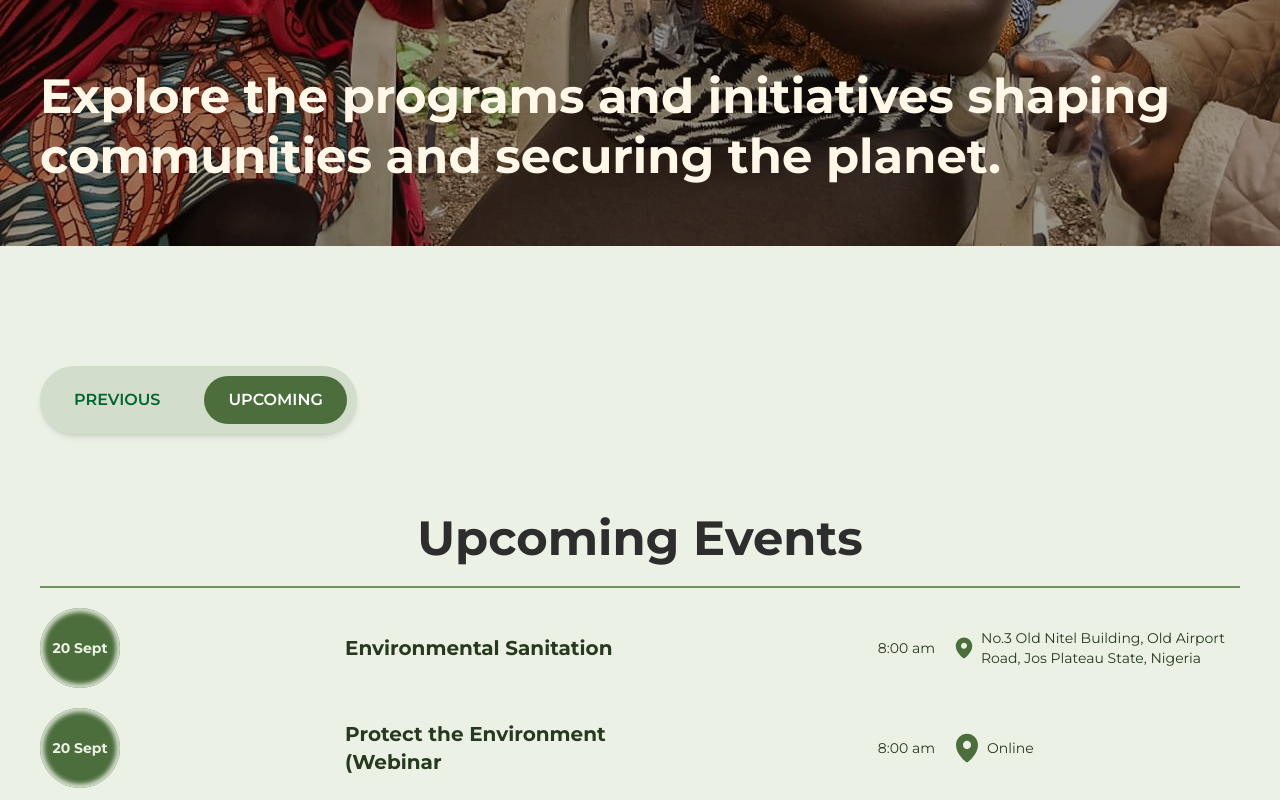
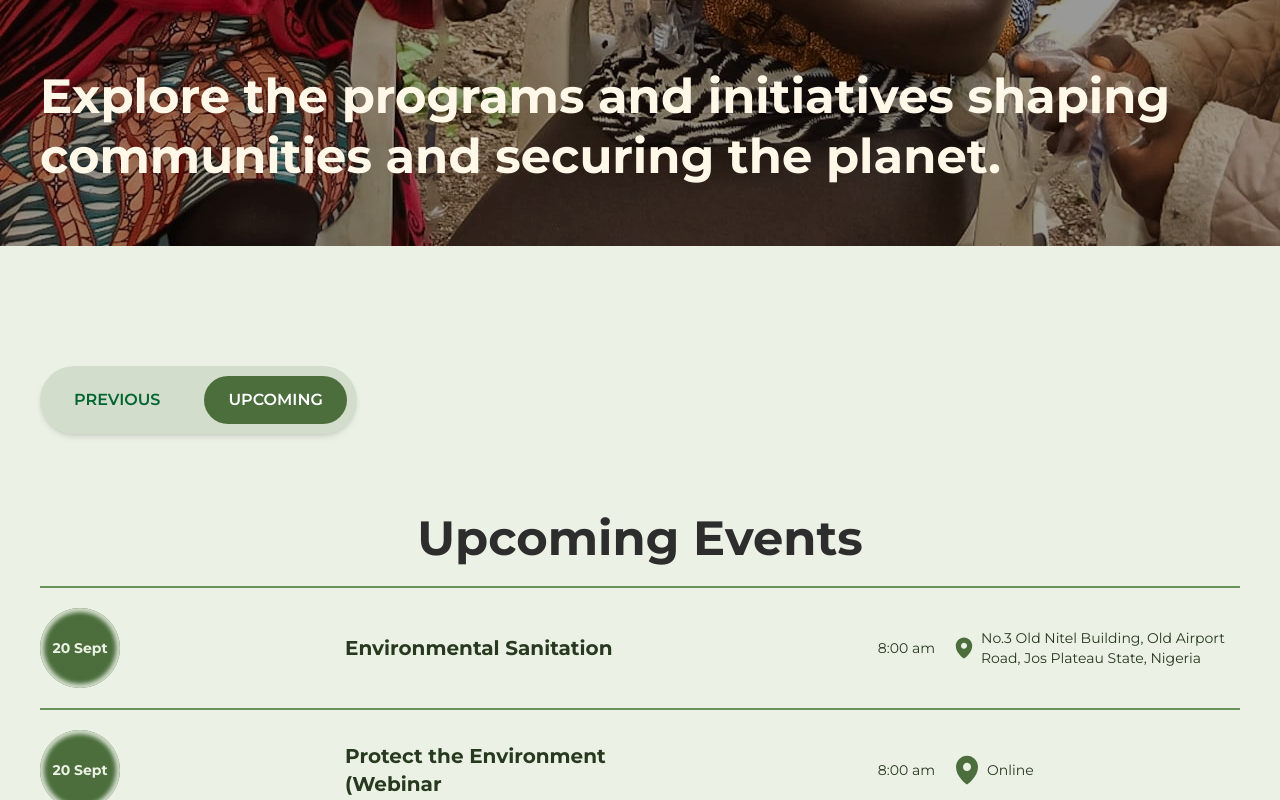
Before and after one commit to Akintayo74/CFEW-website-dian, a React (Vite) app: page /programs in a window 1280 px wide. Both pictures are taken after a click on the button "UPCOMING". Shown: the part 686-1486 px from the top of the page. Built offline with nearby package versions, Linux system fonts and the light colour scheme.

Commit message:
Fix '<hr/>' rendering issue on Desktop of UpcomingInitiatives

```diff
--- a/src/components/UpcomingInitiatives/UpcomingInitiatives.jsx
+++ b/src/components/UpcomingInitiatives/UpcomingInitiatives.jsx
@@ -16,7 +16,6 @@ function UpcomingInitiatives() {
 
         <div className='flex flex-col gap-5 mt-5'>
           {UPCOMING_EVENTS.map((event, index) => (
-            // <div key={index} className='grid grid-cols-1 h-full lg:grid-cols-4 items-center justify-items-center text-left text-cfew-primary-800 text-sm gap-5'>
             <div key={index} className='grid grid-cols-1 h-full lg:grid-cols-4 justify-items-start items-center  text-left text-cfew-primary-800 text-sm gap-5'>
               <div className='flex justify-center'>
                 <span className='
@@ -32,7 +31,7 @@ function UpcomingInitiatives() {
               <h5 className='font-bold text-xl'>
                 {event.name}
               </h5>
-              <p className='justify-self-end'>
+              <p className='lg:justify-self-end'>
                 {event.time}
               </p>
 
@@ -43,7 +42,7 @@ function UpcomingInitiatives() {
                 <p>{event.location}</p>
               </div>
 
-              <hr className="border-cfew-primary-400 border-[1.5px] w-full lg:hidden" />
+              <hr className="border-cfew-primary-400 border-[1.5px] col-span-full w-full" />
             </div>
           ))}
         </div>
```
